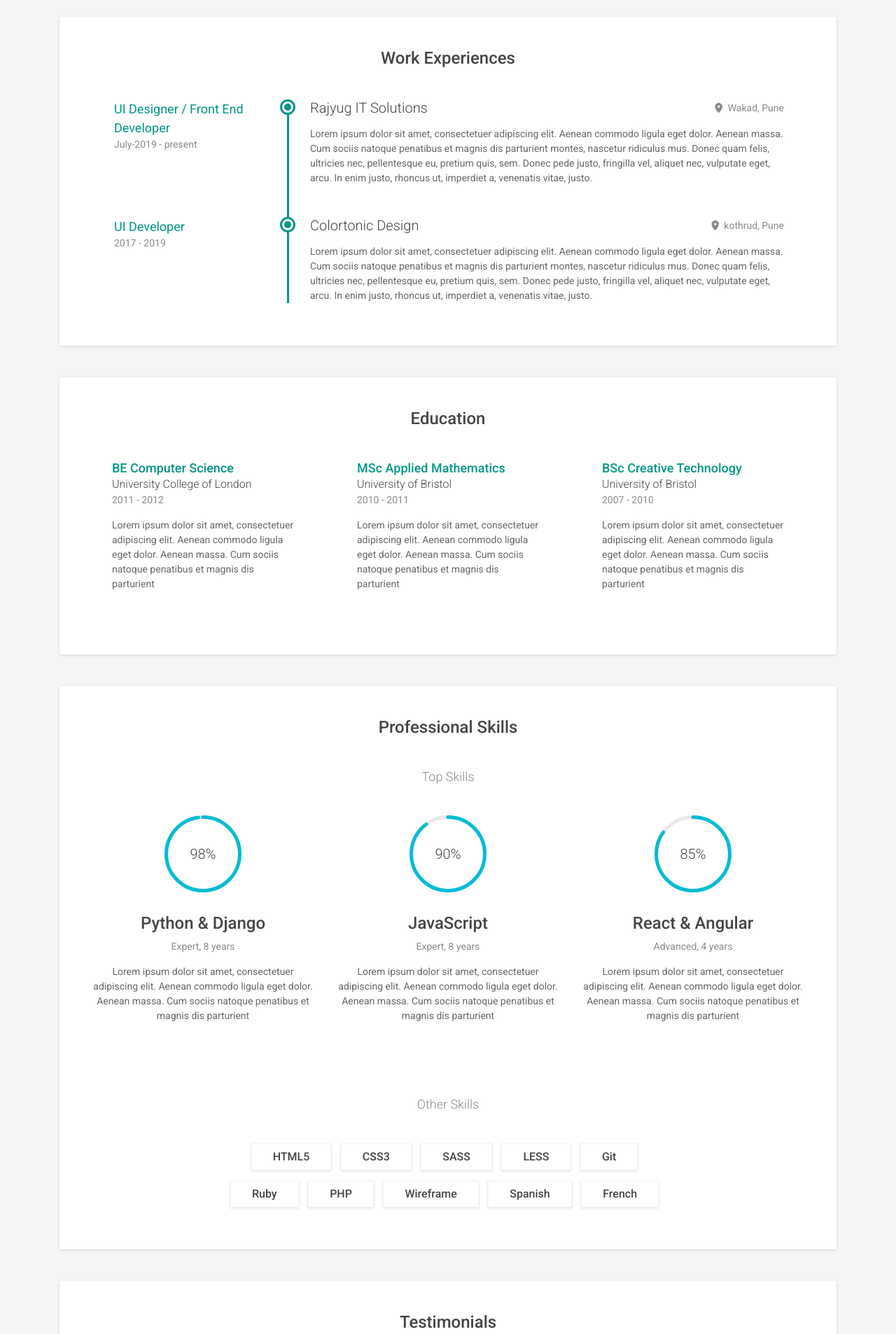
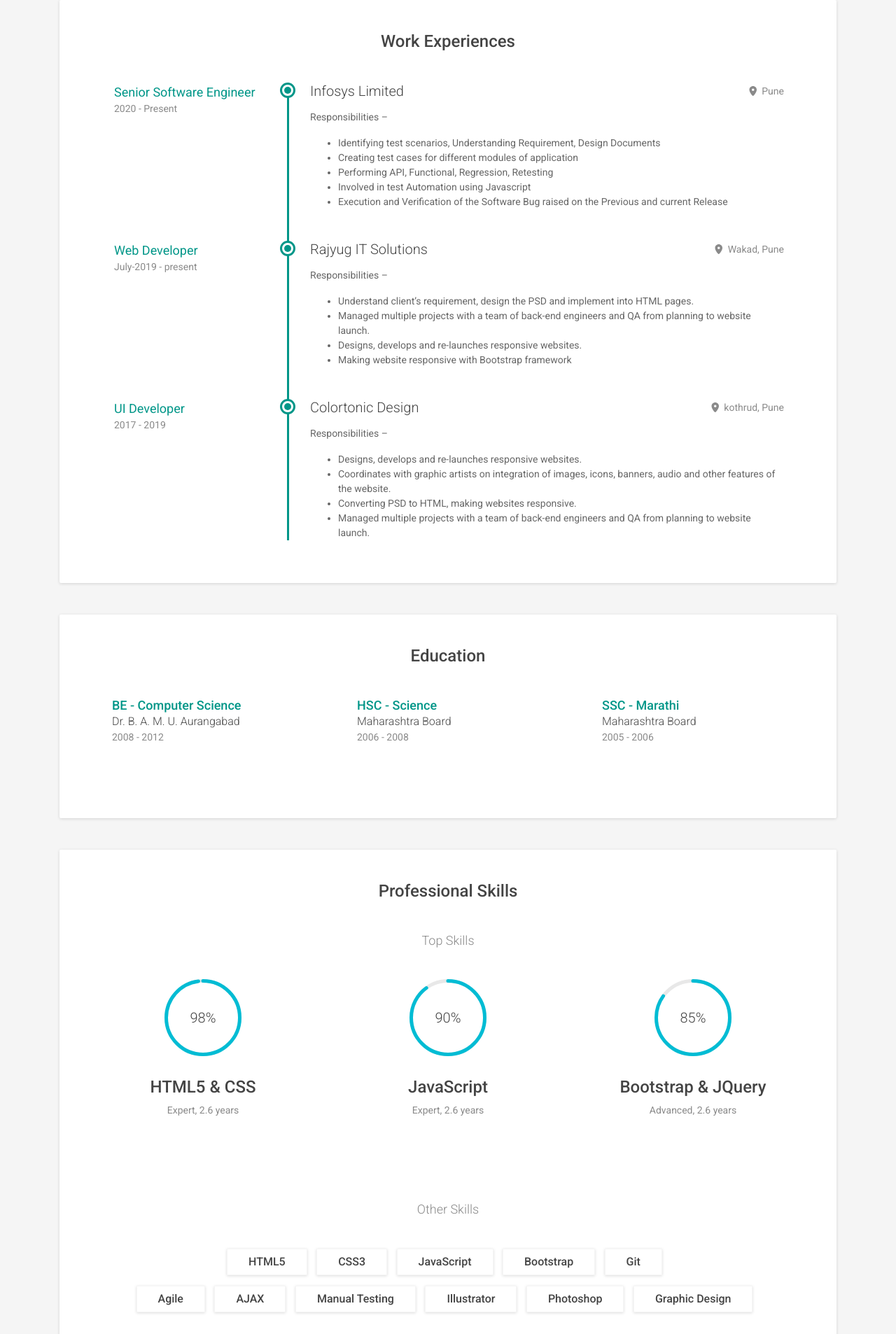
Before and after one commit to dipeeka-rathod/dipeeka-portfolio.github.io, a plain HTML site: page index.html in a window 1280 px wide. Shown: the part 754-2660 px from the top of the page at 70% size. Drawn offline with nearby package versions, Linux system fonts and the light colour scheme.

Commit message:
Update index.html

```diff
--- a/index.html
+++ b/index.html
@@ -2,7 +2,7 @@
 <!DOCTYPE html>
 <html lang="en">
 <head>
-    <title>Responsive Resume/CV／Portfolio Template</title>
+    <title>Responsive Resume/CV／Portfolio</title>
     <!-- Meta -->
     <meta charset="utf-8">
     <meta http-equiv="X-UA-Compatible" content="IE=edge">
@@ -51,7 +51,7 @@
         <div class="top-bar container-fluid">
             <div class="actions">
                 <a class="btn d-none d-md-inline-block" href="mailto:dipeekakrathod@gmail.com"><i class="fas fa-paper-plane" aria-hidden="true"></i> Hire Me</a>
-                <a class="btn" href="#"><i class="fas fa-download" aria-hidden="true"></i> Download My Resume</a>
+                <a class="btn" href="assets/UI_Dipeeka_Rathod.docx"><i class="fas fa-download" aria-hidden="true" download ></i> Download My Resume</a>
             </div><!--//actions-->
             <ul class="social list-inline">
                 <li class="list-inline-item"><a href="#"><i class="fab fa-linkedin-in" aria-hidden="true"></i></a></li>
@@ -68,7 +68,8 @@
                 <h1 class="name">Dipeeka Rathod</h1>
                 <div class="title">UI Designer / Front End Developer</div>
                 <div class="profile">
-                    <p>Profile info goes here. Lorem ipsum dolor sit amet, consectetuer adipiscing elit. Aenean commodo ligula eget dolor. Aenean massa. Cum sociis natoque penatibus et magnis dis parturient montes, nascetur ridiculus mus. Donec quam felis, ultricies nec, pellentesque eu, pretium quis, sem. Nulla consequat massa quis enim. Donec pede justo, fringilla vel, aliquet nec, vulputate eget, arcu. In enim justo, rhoncus ut, imperdiet.</p>
+                    <p>I am a UI/Front End Developer and manual tester from Pune. I enjoy building everything from small business sites to rich interactive web apps.
+                        If you are seeking a web presence or an employer looking to hire, you can get in touch with me here. </p>
                 </div><!--//profile-->
             </div><!--//container-->
         </div><!--//intro-->
@@ -76,9 +77,9 @@
         <div class="contact-info">
             <div class="container text-center">
                 <ul class="list-inline">
-                    <li class="email list-inline-item"><i class="fas fa-envelope"></i><a href="mailto:someone@example.com">dipeekakrathod@gamil.com</a></li>
+                    <li class="email list-inline-item"><i class="fas fa-envelope"></i><a href="mailto:someone@example.com">dipeekakrathod@gmail.com</a></li>
                     <li class="list-inline-item"><i class="fas fa-phone"></i> <a href="tel: 0123456789">8275325479</a></li>
-                    <li class="website list-inline-item"><i class="fas fa-globe"></i><a href="#" target="_blank">--</a></li>
+                   <!-- <li class="website list-inline-item"><i class="fas fa-linkedIn-in"></i><a href="#" target="_blank">--</a></li>-->
                 </ul>
             </div><!--//container-->
         </div><!--//contact-info-->
@@ -90,7 +91,7 @@
                         <li class="nav-item"><a class="scrollto nav-link" href="#experiences-section">Experiences</a></li>
                         <li class="nav-item"><a class="scrollto nav-link" href="#education-section">Education</a></li>
                         <li class="nav-item"><a class="scrollto nav-link" href="#skills-section">Skills</a></li>
-                        <li class="nav-item"><a class="scrollto nav-link" href="#testimonials-section">Testimonials</a></li>
+                       <!--<li class="nav-item"><a class="scrollto nav-link" href="#testimonials-section">Testimonials</a></li>-->
                         <li class="nav-item"><a class="scrollto nav-link" href="#portfolio-section">Portfolio</a></li>
                         <li class="nav-item"><a class="scrollto nav-link" href="#contact-section">Contact</a></li>
                     </ul><!--//page-nav-->
@@ -103,24 +104,26 @@
         <section id="experiences-section" class="experiences-section section">
             <h2 class="section-title">Work Experiences</h2>
             <div class="timeline">
-                <!--<div class="item">
+            <div class="item">
                     <div class="work-place">
-                        <h3 class="place">Google</h3>
-                        <div class="location"><i class="fas fa-map-marker-alt mr-1"></i>Mountain View</div>
+                        <h3 class="place">Infosys Limited</h3>
+                        <div class="location"><i class="fas fa-map-marker-alt mr-1"></i>Pune</div>
                     </div>
                     <div class="job-meta">
                         <div class="title">Senior Software Engineer</div>
-                        <div class="time">2016 - Present</div>
-                    </div>--//job-meta-
+                        <div class="time">2020 - Present</div>
+                    </div>
                     <div class="job-desc">
-                        <p>Lorem ipsum dolor sit amet, consectetuer adipiscing elit. Aenean commodo ligula eget dolor. Aenean massa. Cum sociis natoque penatibus et magnis dis parturient montes, nascetur ridiculus mus. Donec quam felis, ultricies nec, pellentesque eu, pretium quis, sem. Donec pede justo, fringilla vel, aliquet nec, vulputate eget, arcu. In enim justo, rhoncus ut, imperdiet a, venenatis vitae, justo.</p>
+                        <p>Responsibilities –</p>
                         <ul>
-                            <li>Lorem ipsum dolor sit amet</li>
-                            <li>Donec pede justo ante</li>
-                            <li>Maecenas tempus tellus eget </li>
+                            <li>Identifying test scenarios, Understanding Requirement, Design Documents            </li>
+                            <li>Creating test cases for different modules of application</li>
+                            <li>Performing API, Functional, Regression, Retesting</li>
+                            <li>Involved in test Automation using Javascript</li>
+                            <li>Execution and Verification of the Software Bug raised on the Previous and current Release</li>
                         </ul>
-                    </div>--//job-desc-
-                </div><--//item-->
+                    </div><!--//job-desc-->
+                </div><!--//item--->
 
                 <div class="item">
                     <div class="work-place">
@@ -128,11 +131,18 @@
                         <div class="location"><i class="fas fa-map-marker-alt mr-1"></i>Wakad, Pune</div>
                     </div>
                     <div class="job-meta">
-                        <div class="title">UI Designer / Front End Developer</div>
+                        <div class="title">Web Developer</div>
                         <div class="time">July-2019 - present</div>
                     </div><!--//job-meta-->
                     <div class="job-desc">
-                        <p>Lorem ipsum dolor sit amet, consectetuer adipiscing elit. Aenean commodo ligula eget dolor. Aenean massa. Cum sociis natoque penatibus et magnis dis parturient montes, nascetur ridiculus mus. Donec quam felis, ultricies nec, pellentesque eu, pretium quis, sem. Donec pede justo, fringilla vel, aliquet nec, vulputate eget, arcu. In enim justo, rhoncus ut, imperdiet a, venenatis vitae, justo.</p>
+                        <p>Responsibilities –</p>
+                            <ul>
+                                <li>Understand client’s requirement, design the PSD and implement into HTML pages.</li>
+                                <li>Managed multiple projects with a team of back-end engineers and QA from planning to website launch.</li>
+                                <li>Designs, develops and re-launches responsive websites.</li>
+                                <li>Making website responsive with Bootstrap framework</li>
+                            </ul>
+
                     </div><!--//job-desc-->
                 </div><!--//item-->
 
@@ -146,23 +156,15 @@
                         <div class="time">2017 - 2019</div>
                     </div><!--//job-meta-->
                     <div class="job-desc">
-                        <p>Lorem ipsum dolor sit amet, consectetuer adipiscing elit. Aenean commodo ligula eget dolor. Aenean massa. Cum sociis natoque penatibus et magnis dis parturient montes, nascetur ridiculus mus. Donec quam felis, ultricies nec, pellentesque eu, pretium quis, sem. Donec pede justo, fringilla vel, aliquet nec, vulputate eget, arcu. In enim justo, rhoncus ut, imperdiet a, venenatis vitae, justo.</p>
+                        <p>Responsibilities –</p>
+                        <ul>
+                            <li>Designs, develops and re-launches responsive websites.</li>
+                            <li>Coordinates with graphic artists on integration of images, icons, banners, audio and other features of the website.</li>
+                            <li>Converting PSD to HTML, making websites responsive.</li>
+                            <li>Managed multiple projects with a team of back-end engineers and QA from planning to website launch.</li>
+                        </ul>
                     </div><!--//job-desc-->
                 </div><!--//item-->
-
-                <!--<div class="item">
-                    <div class="work-place">
-                        <h3 class="place">Startup Hub</h3>
-                        <div class="location"><i class="fas fa-map-marker-alt mr-1"></i>London</div>
-                    </div>
-                    <div class="job-meta">
-                        <div class="title">Founder &amp; Lead Developer</div>
-                        <div class="time">2012 - 2013</div>
-                    </div>//job-meta-
-                    <div class="job-desc">
-                        <p>Lorem ipsum dolor sit amet, consectetuer adipiscing elit. Aenean commodo ligula eget dolor. Aenean massa. Cum sociis natoque penatibus et magnis dis parturient montes, nascetur ridiculus mus. Donec quam felis, ultricies nec, pellentesque eu, pretium quis, sem. Donec pede justo, fringilla vel, aliquet nec, vulputate eget, arcu. In enim justo, rhoncus ut, imperdiet a, venenatis vitae, justo.</p>
-                    </div><-//job-desc--
-                </div>--//item-->
 
             </div><!--//timeline-->
 
@@ -173,38 +175,38 @@
             <div class="row">
                 <div class="item col-12 col-md-4">
                     <div class="item-inner">
-                        <h3 class="degree">BE Computer Science</h3>
+                        <h3 class="degree">BE - Computer Science</h3>
                         <div class="education-body">
-                            University College of London
+                            Dr. B. A. M. U. Aurangabad
                         </div><!--//education-body-->
-                        <div class="time">2011 - 2012</div>
-                        <div class="desc">
+                        <div class="time">2008 - 2012</div>
+                       <!-- <div class="desc">
                             Lorem ipsum dolor sit amet, consectetuer adipiscing elit. Aenean commodo ligula eget dolor. Aenean massa. Cum sociis natoque penatibus et magnis dis parturient
-                        </div>
+                        </div>-->
                     </div><!--//item-inner-->
                 </div><!--//item-->
                 <div class="item col-12 col-md-4">
                     <div class="item-inner">
-                        <h3 class="degree">MSc Applied Mathematics</h3>
+                        <h3 class="degree">HSC - Science</h3>
                         <div class="education-body">
-                            University of Bristol
+                            Maharashtra Board
                         </div><!--//education-body-->
-                        <div class="time">2010 - 2011</div>
-                        <div class="desc">
+                        <div class="time">2006 - 2008</div>
+                        <!-- <div class="desc">
                             Lorem ipsum dolor sit amet, consectetuer adipiscing elit. Aenean commodo ligula eget dolor. Aenean massa. Cum sociis natoque penatibus et magnis dis parturient
-                        </div>
+                        </div>-->
                     </div><!--//item-inner-->
                 </div><!--//item-->
                 <div class="item col-12 col-md-4">
                     <div class="item-inner">
-                        <h3 class="degree">BSc Creative Technology</h3>
+                        <h3 class="degree">SSC - Marathi</h3>
                         <div class="education-body">
-                            University of Bristol
+                            Maharashtra Board
                         </div><!--//education-body-->
-                        <div class="time">2007 - 2010</div>
-                        <div class="desc">
+                        <div class="time">2005 - 2006</div>
+                       <!--  <div class="desc">
                             Lorem ipsum dolor sit amet, consectetuer adipiscing elit. Aenean commodo ligula eget dolor. Aenean massa. Cum sociis natoque penatibus et magnis dis parturient
-                        </div>
+                        </div>-->
                     </div><!--//item-inner-->
                 </div><!--//item-->
 
@@ -218,24 +220,24 @@
                     <div class="item col-12 col-md-4">
                         <div class="item-inner">
                             <div class="chart-easy-pie text-center">
-                                <div class="chart-theme-1 chart" data-percent="98"><span>98</span>%</div>
+                                <div class="chart-theme-1 chart" data-percent="98"><span>80</span>%</div>
                             </div>
-                            <h4 class="skill-name">Python &amp; Django</h4>
-                            <div class="level">Expert, 8 years</div>
+                            <h4 class="skill-name">HTML5 &amp; CSS</h4>
+                            <div class="level">Expert, 2.6 years</div>
                             <div class="desc">
-                                Lorem ipsum dolor sit amet, consectetuer adipiscing elit. Aenean commodo ligula eget dolor. Aenean massa. Cum sociis natoque penatibus et magnis dis parturient
+
                             </div>
                         </div><!--//item-inner-->
                     </div><!--//item-->
                     <div class="item col-12 col-md-4">
                         <div class="item-inner">
                             <div class="chart-easy-pie text-center">
-                                <div class="chart-theme-1 chart" data-percent="90"><span>90</span>%</div>
+                                <div class="chart-theme-1 chart" data-percent="90"><span>75</span>%</div>
                             </div>
                             <h4 class="skill-name">JavaScript</h4>
-                            <div class="level">Expert, 8 years</div>
+                            <div class="level">Expert, 2.6 years</div>
                             <div class="desc">
-                                Lorem ipsum dolor sit amet, consectetuer adipiscing elit. Aenean commodo ligula eget dolor. Aenean massa. Cum sociis natoque penatibus et magnis dis parturient
+
                             </div>
                         </div><!--//item-inner-->
                     </div><!--//item-->
@@ -244,10 +246,10 @@
                             <div class="chart-easy-pie text-center">
                                 <div class="chart-theme-1 chart" data-percent="85"><span>85</span>%</div>
                             </div>
-                            <h4 class="skill-name">React &amp; Angular</h4>
-                            <div class="level">Advanced, 4 years</div>
-                            <div class="desc">
-                                Lorem ipsum dolor sit amet, consectetuer adipiscing elit. Aenean commodo ligula eget dolor. Aenean massa. Cum sociis natoque penatibus et magnis dis parturient
+                            <h4 class="skill-name">Bootstrap &amp; JQuery</h4>
+                            <div class="level">Advanced, 2.6 years</div>
+                          <div class="desc">
+
                             </div>
                         </div><!--//item-inner-->
                     </div><!--//item-->
@@ -259,33 +261,34 @@
                 <div class="misc-skills">
                     <span class="skill-tag">HTML5</span>
                     <span class="skill-tag">CSS3</span>
-                    <span class="skill-tag">SASS</span>
-                    <span class="skill-tag">LESS</span>
+                    <span class="skill-tag">JavaScript</span>
+                    <span class="skill-tag">Bootstrap</span>
                     <span class="skill-tag">Git</span>
                     <br>
-                    <span class="skill-tag">Ruby</span>
-                    <span class="skill-tag">PHP</span>
-                    <span class="skill-tag">Wireframe</span>
-                    <span class="skill-tag">Spanish</span>
-                    <span class="skill-tag">French</span>
+                    <span class="skill-tag">Agile</span>
+                    <span class="skill-tag">AJAX</span>
+                    <span class="skill-tag">Manual Testing</span>
+                    <span class="skill-tag">Illustrator</span>
+                    <span class="skill-tag">Photoshop</span>
+                    <span class="skill-tag">Graphic Design</span>
                 </div>
             </div><!--//other-skills-->
 
         </section><!--//skills-section-->
 
-        <section id="testimonials-section" class="testimonials-section section">
+        <!--<section id="testimonials-section" class="testimonials-section section">
             <h2 class="section-title">Testimonials</h2>
 
             <div id="testimonials-carousel" class="testimonials-carousel carousel slide" data-interval="8000">
 
-                <!-- Indicators -->
+                <!-- Indicators --
                 <ol class="carousel-indicators">
                     <li data-target="#testimonials-carousel" data-slide-to="0" class="active"></li>
                     <li data-target="#testimonials-carousel" data-slide-to="1"></li>
                     <li data-target="#testimonials-carousel" data-slide-to="2"></li>
                 </ol>
 
-                <!-- Wrapper for slides -->
+                <!-- Wrapper for slides --
                 <div class="carousel-inner">
                     <div class="item carousel-item active">
                         <blockquote class="quote">
@@ -297,7 +300,7 @@
                             <div class="position">Product Manager, Apple</div>
                         </div><!--//source-->
 
-                    </div><!--//item-->
+                    </div><!--//item--
                     <div class="item carousel-item">
                         <blockquote class="quote">
                             <p><span class="icon-holder"><i class="fas fa-quote-left"></i></span>
@@ -307,9 +310,9 @@
                         <div class="source">
                             <div class="name">Christina Jensen</div>
                             <div class="position">Senior Developer, Twitter</div>
-                        </div><!--//source-->
+                        </div><!--//source--
 
-                    </div><!--//item-->
+                    </div><!--//item--
                     <div class="item carousel-item">
                         <blockquote class="quote">
                             <p><span class="icon-holder"><i class="fas fa-quote-left"></i></span>
@@ -322,16 +325,16 @@
                     </div><!--//item-->
 
                 </div><!--//carousel-inner-->
-            </div><!--//testimonials-carousel-->
+            </div><!--//testimonials-carousel--
 
-        </section><!--//section-->
+        </section>//section-->
 
 
         <section id="portfolio-section" class="portfolio-section section">
             <h2 class="section-title">Portfolio</h2>
             <ul id="filters" class="filters clearfix">
                 <li class="type active" data-filter="*">All</li>
-                <li class="type" data-filter=".backend">Back-end</li>
+                <li class="type" data-filter=".backend">Graphic Design</li>
                 <li class="type" data-filter=".frontend">Front-end</li>
             </ul><!--//filters-->
             <div class="items-wrapper isotope row">
```
